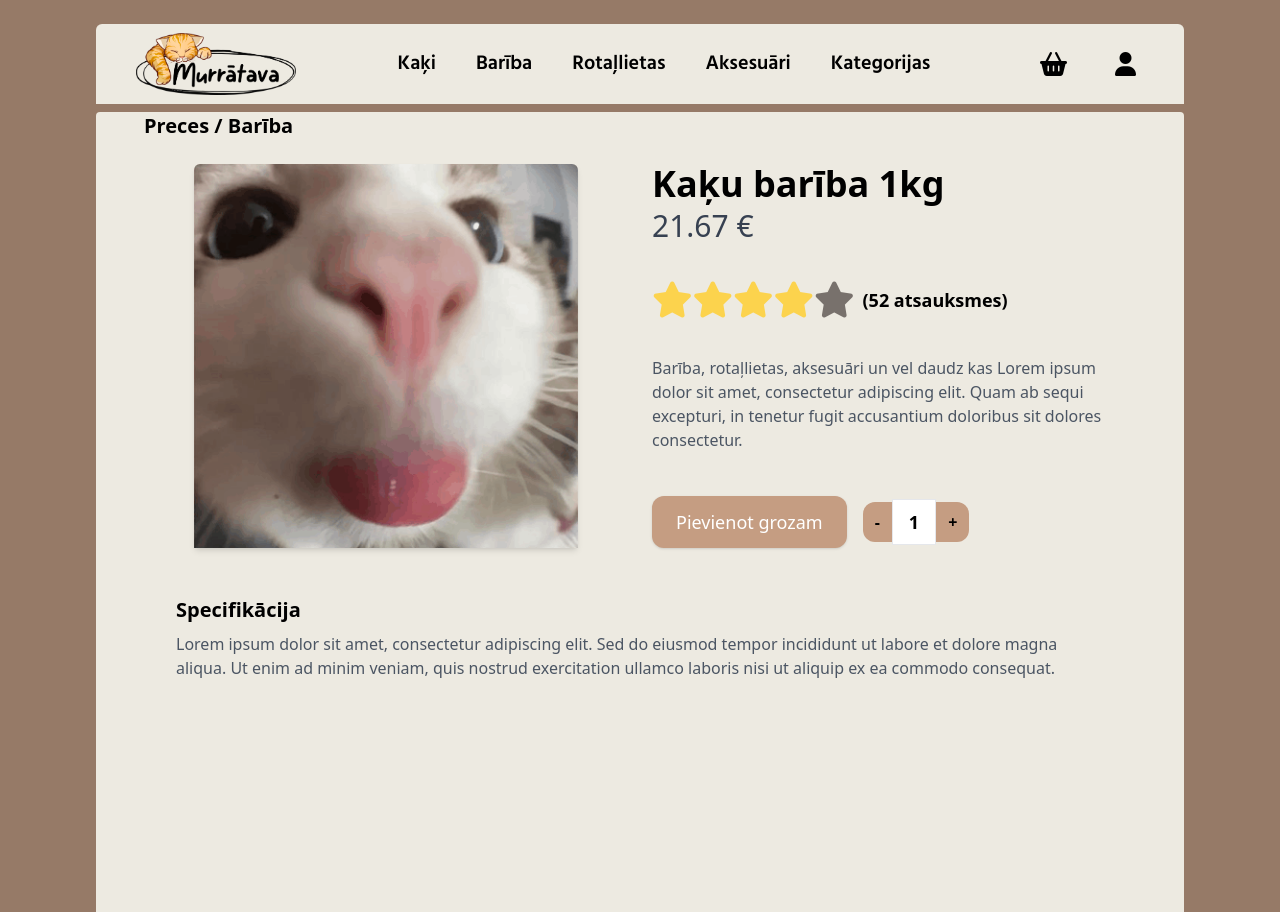
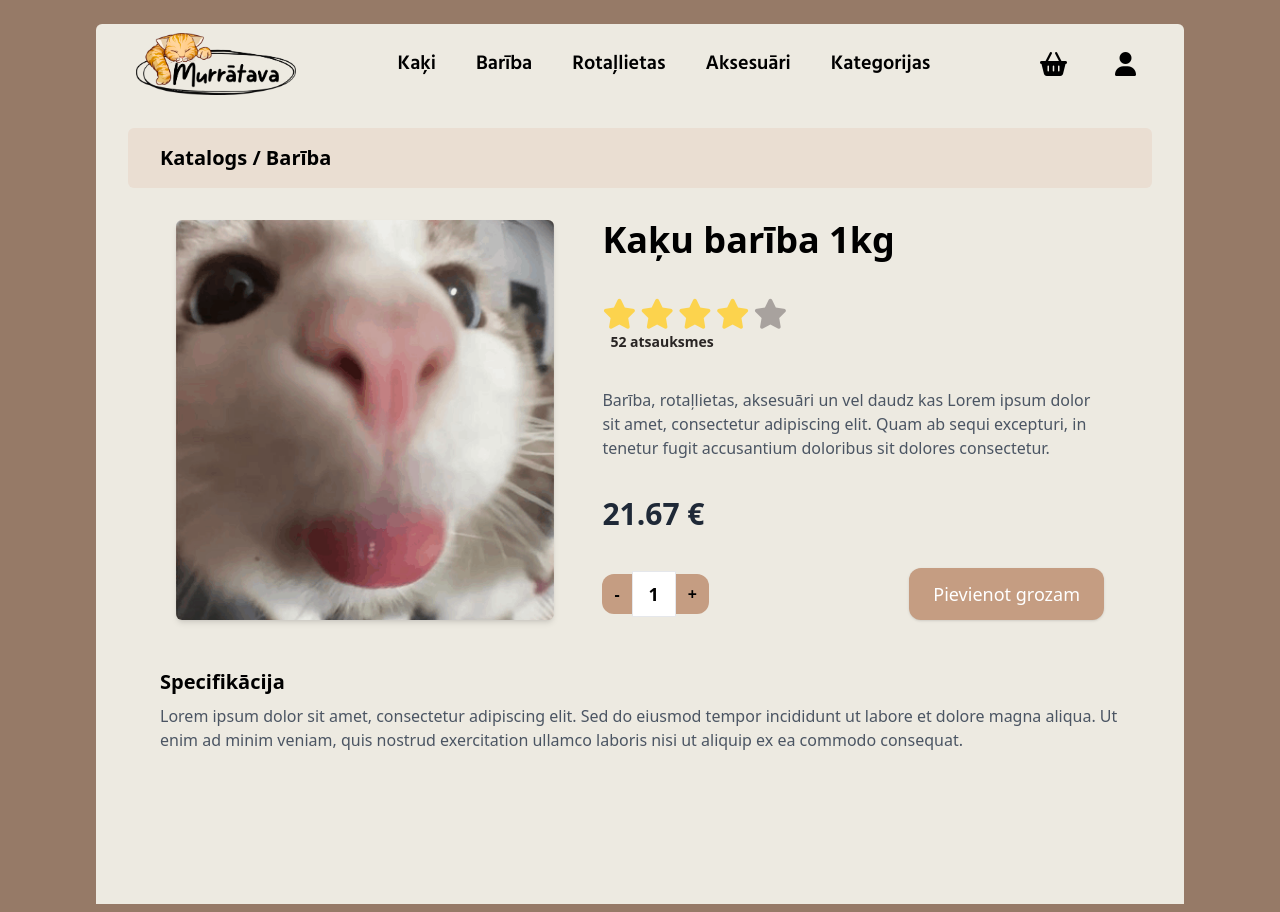
Before and after one commit to ZeUltimatey/PROkrastin-cija, a React (Create React App) app in the folder src/react-app/: page /productview in a window 1280 px wide. Built offline with nearby package versions, Linux system fonts and the light colour scheme; a web font is replaced by a local one.

Commit message:
register and login page visual fixes, development

```diff
--- a/src/react-app/src/App.tsx
+++ b/src/react-app/src/App.tsx
@@ -4,6 +4,7 @@ import { Login } from "./components/login/Login";
 import { Register } from "./components/register/Register";
 import { ProductView } from "./components/product/ProductView";
 import "react-multi-carousel/lib/styles.css";
+import { Catalog } from "./components/catalog/Catalog";
 
 function App() {
   return (
@@ -13,6 +14,8 @@ function App() {
         <Route path="/login" element={<Login />} />
         <Route path="/productview" element={<ProductView />}></Route>
         <Route path="/register" element={<Register />} />
+        <Route path="/catalog" element={<Catalog />} />
+        <Route path="/catalog/cats" element={<Homepage />} />
       </Routes>
     </BrowserRouter>
   );
--- /dev/null
+++ b/src/react-app/src/components/catalog/Catalog.tsx
@@ -0,0 +1,7 @@
+export const Catalog = () => {
+  return (
+    <div>
+      <div>test</div>
+    </div>
+  );
+};
--- a/src/react-app/src/components/homepage/special-offers/SpecialOffers.tsx
+++ b/src/react-app/src/components/homepage/special-offers/SpecialOffers.tsx
@@ -6,7 +6,7 @@ export const SpecialOffers = () => {
   const [startItem, setStartItem] = useState(0);
 
   const items = catItems
-    .slice(startItem, startItem + 5)
+    .slice(startItem, startItem + 4)
     .map((item) => (
       <ItemCard
         key={item.id}
@@ -21,7 +21,7 @@ export const SpecialOffers = () => {
 
   const incrementStartItem = () => {
     console.log(startItem);
-    if (catItems.length > startItem + 5) {
+    if (catItems.length > startItem + 4) {
       setStartItem(startItem + 1);
     }
   };
@@ -42,14 +42,14 @@ export const SpecialOffers = () => {
           </span>
           <div className="grow h-[1px] bg-[#3e2a19]" />
         </div>
-        <div className="flex place-items-center justify-center gap-4">
+        <div className="flex place-items-center justify-center gap-8">
           <div
             onClick={decrementStartItem}
             className="bg-[#D8C5B3] py-1 px-3 shadow-sm rounded-full hover:brightness-90 hover:cursor-pointer"
           >
             <i className="text-[#3e2a19] brightness-105 fa-solid fa-chevron-left text-2xl"></i>
           </div>
-          <div className="flex gap-12 place-items-center">{items}</div>
+          <div className="flex gap-16 place-items-center">{items}</div>
           <div
             onClick={incrementStartItem}
             className="bg-[#D8C5B3] py-1 px-3 shadow-sm rounded-full hover:brightness-90 hover:cursor-pointer"
--- a/src/react-app/src/components/product/product-details/Breadcrumbs.tsx
+++ b/src/react-app/src/components/product/product-details/Breadcrumbs.tsx
@@ -1,7 +1,7 @@
 export const Breadcrumbs = () => {
-    return (
-          <div className="text-base lg:text-xl mt-4 lg:mt-2 font-semibold">
-            Preces / Barība
-          </div>
-    );
-}
+  return (
+    <div className="text-base lg:text-xl mt-4 lg:mt-2 font-semibold flex bg-[#eaded2] py-4 rounded-md px-8">
+      Katalogs / Barība
+    </div>
+  );
+};
--- a/src/react-app/src/components/product/product-details/BuyButton.tsx
+++ b/src/react-app/src/components/product/product-details/BuyButton.tsx
@@ -3,7 +3,7 @@ import { useState } from "react";
 export const BuyButton = () => {
   const [count, setCount] = useState(1);
 
-  const countPluss = () => {
+  const countPlus = () => {
     setCount(count + 1);
   };
 
@@ -14,12 +14,8 @@ export const BuyButton = () => {
   };
 
   return (
-    <div className="mt-6 text-left flex items-center">
-      <button className="bg-[#C59D82] text-white px-6 py-3 text-lg rounded-xl shadow hover:bg-[#b38b6f]">
-        Pievienot grozam
-      </button>
-
-      <div className="ml-4 flex items-center">
+    <div className="flex items-center justify-between">
+      <div className="flex items-center">
         <button
           onClick={countMinus}
           className="bg-[#C59D82] text-black font-bold px-3 py-2 rounded-l-xl hover:bg-[#b38b6f]"
@@ -32,12 +28,15 @@ export const BuyButton = () => {
         </div>
 
         <button
-          onClick={countPluss}
+          onClick={countPlus}
           className="bg-[#C59D82] text-black font-bold px-3 py-2 rounded-r-xl hover:bg-[#b38b6f]"
         >
           +
         </button>
       </div>
+      <button className="bg-[#C59D82] text-white px-6 py-3 text-lg rounded-xl shadow hover:bg-[#b38b6f]">
+        Pievienot grozam
+      </button>
     </div>
   );
 };
--- a/src/react-app/src/components/product/product-details/ProductDetails.tsx
+++ b/src/react-app/src/components/product/product-details/ProductDetails.tsx
@@ -1,14 +1,17 @@
-import { ProductImage } from "./ProductImage";
 import { ProductInfo } from "./ProductInfo";
 import { ProductSpecification } from "./ProductSpecification";
 import { Breadcrumbs } from "./Breadcrumbs";
 
 export const ProductDetails = () => {
   return (
-    <div className="h-screen bg-[#EDEAE1] rounded-t px-4 sm:px-8 lg:px-12 mt-1">
+    <div className="h-screen bg-[#EDEAE1] py-4 px-8">
       <Breadcrumbs />
-      <div className="mt-6 flex flex-col lg:flex-row lg:space-x-6">
-        <ProductImage />
+      <div className="flex flex-col lg:flex-row mt-8 gap-12 px-12">
+        <img
+          src={"../car.png"}
+          alt="product"
+          className="rounded-md h-[400px] w-[700px] object-cover shadow-md"
+        />
         <ProductInfo />
       </div>
 
--- a/src/react-app/src/components/product/product-details/ProductImage.tsx
+++ /dev/null
@@ -1,11 +0,0 @@
-export const ProductImage = () => {
-  return (
-    <div className="w-full lg:w-1/2 flex justify-center">
-      <img
-        src={"../car.png"}
-        alt="product"
-        className="rounded-t-md w-full h-auto lg:h-96 lg:w-96 object-cover shadow-md"
-      />
-    </div>
-  );
-};
--- a/src/react-app/src/components/product/product-details/ProductInfo.tsx
+++ b/src/react-app/src/components/product/product-details/ProductInfo.tsx
@@ -1,21 +1,19 @@
 import { StarRating } from "./StarRating";
 import { BuyButton } from "./BuyButton";
 
- export const ProductInfo = () => {
+export const ProductInfo = () => {
   return (
-    <div className="w-full lg:w-1/2 flex flex-col justify-between mt-6 lg:mt-0">
-      <div className="text-left">
-        <div className="text-2xl lg:text-4xl font-bold">Kaķu barība 1kg</div>
-        <div className="text-xl lg:text-3xl text-gray-700 mt-1">21.67 €</div>
-      </div>
+    <div className="w-full flex flex-col justify-between">
+      <div className="text-2xl lg:text-4xl font-bold">Kaķu barība 1kg</div>
 
       <StarRating />
 
-      <div className="mt-4 text-sm lg:text-base text-gray-600">
+      <div className="text-sm lg:text-base text-gray-600">
         Barība, rotaļlietas, aksesuāri un vel daudz kas Lorem ipsum dolor sit
         amet, consectetur adipiscing elit. Quam ab sequi excepturi, in tenetur
         fugit accusantium doloribus sit dolores consectetur.
       </div>
+      <div className="text-xl lg:text-3xl text-gray-800 font-bold">21.67 €</div>
 
       <BuyButton />
     </div>
--- a/src/react-app/src/components/product/product-details/StarRating.tsx
+++ b/src/react-app/src/components/product/product-details/StarRating.tsx
@@ -1,12 +1,16 @@
 export const StarRating = () => {
   return (
-    <div className="mt-4 flex items-center">
-      <i className="fa-solid fa-star text-3xl lg:text-4xl text-amber-300"></i>
-      <i className="fa-solid fa-star text-3xl lg:text-4xl text-amber-300"></i>
-      <i className="fa-solid fa-star text-3xl lg:text-4xl text-amber-300"></i>
-      <i className="fa-solid fa-star text-3xl lg:text-4xl text-amber-300"></i>
-      <i className="fa-solid fa-star text-3xl lg:text-4xl text-stone-500"></i>
-      <div className="text-sm lg:text-lg ml-2 font-semibold">(52 atsauksmes)</div>
+    <div className="flex flex-col">
+      <div className="flex items-center gap-1">
+        <i className="fa-solid fa-star text-2xl lg:text-3xl text-amber-300"></i>
+        <i className="fa-solid fa-star text-2xl lg:text-3xl text-amber-300"></i>
+        <i className="fa-solid fa-star text-2xl lg:text-3xl text-amber-300"></i>
+        <i className="fa-solid fa-star text-2xl lg:text-3xl text-amber-300"></i>
+        <i className="fa-solid fa-star text-2xl lg:text-3xl text-stone-400"></i>
+      </div>
+      <div className="text-sm lg:text-md ml-2 font-semibold text-stone-800">
+        52 atsauksmes
+      </div>
     </div>
   );
 };
--- a/src/react-app/src/components/register/register-page/RegisterForm.tsx
+++ b/src/react-app/src/components/register/register-page/RegisterForm.tsx
@@ -1,7 +1,7 @@
 export const RegisterForm = () => {
   return (
     <form className="flex flex-col gap-4">
-      <div className="flex justify-between gap-4">
+      <div className="flex lg:flex-row flex-col lg:justify-between gap-4">
         <div className="w-full">
           <label className="font-medium text-[#3e2a19]">Vārds</label>
           <input
@@ -35,7 +35,7 @@ export const RegisterForm = () => {
           placeholder="Ievadi savu e-pastu"
         />
       </div>
-      <div className="flex gap-4">
+      <div className="flex lg:flex-row flex-col gap-4">
         <div className="w-full">
           <label className="font-medium text-[#3e2a19]">Parole</label>
           <input
--- a/src/react-app/tailwind.config.js
+++ b/src/react-app/tailwind.config.js
@@ -28,6 +28,9 @@ module.exports = {
         "categories-toys": 'url("../public/products/cat_toys.png")',
         "categories-cats": 'url("/public/products/cats.png")',
       },
+      colors: {
+        "foreground-brown": "#967a67",
+      },
     },
   },
   plugins: [],
```
